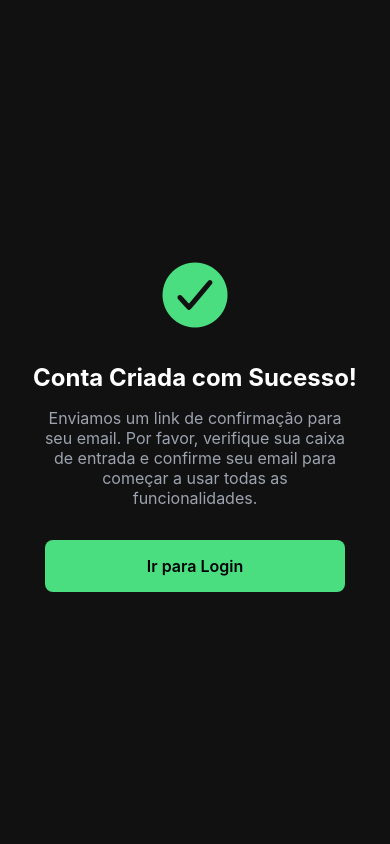
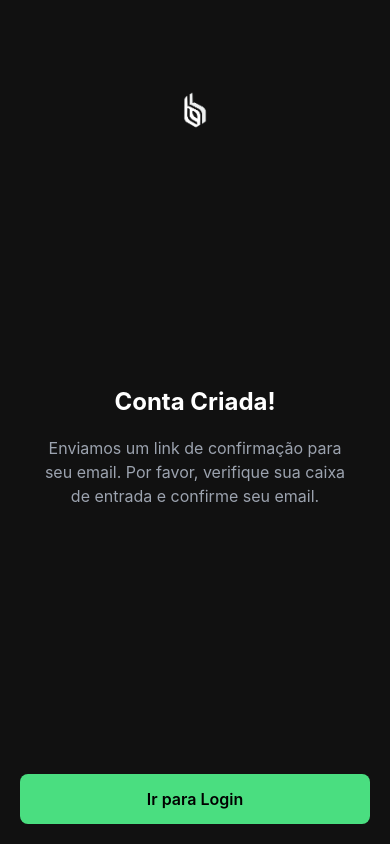
Before and after one commit to tonipcv/ft-apple, a React Native app: screen /RegisterSuccess in a window 390 px wide. Built offline with nearby package versions, Linux system fonts and the light colour scheme; what expo-web-browser would draw is missing.

Commit message:
email funcionando

```diff
--- a/App.tsx
+++ b/App.tsx
@@ -1,7 +1,6 @@
-import React from 'react';
 import { NavigationContainer } from '@react-navigation/native';
+import { AuthProvider } from './src/contexts/AuthContext';
 import AppNavigator from './src/navigation/AppNavigator';
-import { AuthProvider } from './src/contexts/AuthContext';
 
 export default function App() {
   return (
--- a/src/contexts/AuthContext.tsx
+++ b/src/contexts/AuthContext.tsx
@@ -5,18 +5,19 @@ import AsyncStorage from '@react-native-async-storage/async-storage';
 import { CommonActions, useNavigation } from '@react-navigation/native';
 import { NavigationProps } from '../types/navigation';
 
-interface AuthContextType {
+type AuthContextType = {
   user: User | null;
-  session: Session | null;
   signIn: (email: string, password: string) => Promise<void>;
   signOut: () => Promise<void>;
-  loading: boolean;
-}
+  isRegistering: boolean;
+  setIsRegistering: (value: boolean) => void;
+};
 
-const AuthContext = createContext<AuthContextType>({} as AuthContextType);
+export const AuthContext = createContext<AuthContextType | undefined>(undefined);
 
 export function AuthProvider({ children }: { children: React.ReactNode }) {
   const [user, setUser] = useState<User | null>(null);
+  const [isRegistering, setIsRegistering] = useState(false);
   const [session, setSession] = useState<Session | null>(null);
   const [loading, setLoading] = useState(true);
   const navigation = useNavigation<NavigationProps>();
@@ -35,7 +36,7 @@ export function AuthProvider({ children }: { children: React.ReactNode }) {
       setUser(session?.user ?? null);
       setLoading(false);
 
-      if (event === 'SIGNED_IN') {
+      if (event === 'SIGNED_IN' && !isRegistering) {
         navigation.dispatch(
           CommonActions.reset({
             index: 0,
@@ -60,7 +61,7 @@ export function AuthProvider({ children }: { children: React.ReactNode }) {
     });
 
     return () => subscription.unsubscribe();
-  }, [navigation]);
+  }, [navigation, isRegistering]);
 
   const signIn = async (email: string, password: string) => {
     console.log('Iniciando signIn no AuthContext');
@@ -88,14 +89,16 @@ export function AuthProvider({ children }: { children: React.ReactNode }) {
     }
   };
 
+  const value = {
+    user,
+    signIn,
+    signOut,
+    isRegistering,
+    setIsRegistering,
+  };
+
   return (
-    <AuthContext.Provider value={{
-      user,
-      session,
-      signIn,
-      signOut,
-      loading,
-    }}>
+    <AuthContext.Provider value={value}>
       {children}
     </AuthContext.Provider>
   );
--- a/src/navigation/AppNavigator.tsx
+++ b/src/navigation/AppNavigator.tsx
@@ -1,74 +1,54 @@
-import React, { useEffect } from 'react';
 import { createNativeStackNavigator } from '@react-navigation/native-stack';
+import LoginScreen from '../screens/Login';
 import RegisterScreen from '../screens/RegisterScreen';
+import RegisterSuccessScreen from '../screens/RegisterSuccessScreen';
+import HomeScreen from '../screens/HomeScreen';
 import Home from '../screens/Home';
-import Login from '../screens/Login';
-import HomeScreen from '../screens/HomeScreen';
-import ForgotPassword from '../screens/ForgotPassword';
-import RegisterSuccessScreen from '../screens/RegisterSuccessScreen';
 import { useAuth } from '../contexts/AuthContext';
-import { CommonActions, useNavigation } from '@react-navigation/native';
-
-export type RootStackParamList = {
-  Home: undefined;
-  Login: undefined;
-  Register: undefined;
-  RegisterSuccess: undefined;
-  HomeScreen: undefined;
-  ForgotPassword: undefined;
-  Courses: undefined;
-  Reports: undefined;
-  Alertas: undefined;
-  Suporte: undefined;
-  Perfil: undefined;
-};
+import { RootStackParamList } from '../types/navigation';
 
 const Stack = createNativeStackNavigator<RootStackParamList>();
 
-function AppNavigator() {
-  const { session, loading } = useAuth();
-  const navigation = useNavigation();
-
-  useEffect(() => {
-    if (session) {
-      // Se houver uma sessão ativa, redireciona para HomeScreen
-      navigation.dispatch(
-        CommonActions.reset({
-          index: 0,
-          routes: [{ name: 'HomeScreen' }],
-        })
-      );
-    }
-  }, [session]);
-
-  if (loading) {
-    // Você pode adicionar uma tela de splash aqui
-    return null;
-  }
+export default function AppNavigator() {
+  const { user, isRegistering } = useAuth();
 
   return (
     <Stack.Navigator
-      initialRouteName={session ? "HomeScreen" : "Home"}
       screenOptions={{
         headerShown: false,
-        animation: 'slide_from_right'
       }}
+      initialRouteName="Home"
     >
-      {/* Rotas públicas */}
-      {!session ? (
+      {user?.id && !isRegistering ? (
+        <Stack.Screen
+          name="HomeScreen"
+          component={HomeScreen}
+          options={{ gestureEnabled: false }}
+        />
+      ) : (
         <>
-          <Stack.Screen name="Home" component={Home} />
-          <Stack.Screen name="Login" component={Login} />
-          <Stack.Screen name="Register" component={RegisterScreen} />
-          <Stack.Screen name="RegisterSuccess" component={RegisterSuccessScreen} />
-          <Stack.Screen name="ForgotPassword" component={ForgotPassword} />
+          <Stack.Screen
+            name="Home"
+            component={Home}
+            options={{ gestureEnabled: false }}
+          />
+          <Stack.Screen
+            name="Login"
+            component={LoginScreen}
+            options={{ gestureEnabled: false }}
+          />
+          <Stack.Screen
+            name="Register"
+            component={RegisterScreen}
+            options={{ gestureEnabled: false }}
+          />
+          <Stack.Screen
+            name="RegisterSuccess"
+            component={RegisterSuccessScreen}
+            options={{ gestureEnabled: false }}
+          />
         </>
-      ) : (
-        // Rotas protegidas
-        <Stack.Screen name="HomeScreen" component={HomeScreen} />
       )}
     </Stack.Navigator>
   );
 }
-
-export default AppNavigator;
--- a/src/screens/RegisterScreen.tsx
+++ b/src/screens/RegisterScreen.tsx
@@ -1,4 +1,4 @@
-import React, { useState } from 'react';
+import React, { useState, useEffect } from 'react';
 import {
   View,
   Text,
@@ -14,17 +14,29 @@ import { NativeStackNavigationProp } from '@react-navigation/native-stack';
 import { RootStackParamList } from '../navigation/AppNavigator';
 import { StatusBar } from 'expo-status-bar';
 import { supabase } from '../lib/supabase';
+import { RouteProp } from '@react-navigation/native';
+import { useAuth } from '../contexts/AuthContext';
 
 type RegisterScreenNavigationProp = NativeStackNavigationProp<
   RootStackParamList,
   'Register'
 >;
 
+type RegisterScreenRouteProp = RouteProp<RootStackParamList, 'Register'>;
+
 type Props = {
   navigation: RegisterScreenNavigationProp;
+  route: RegisterScreenRouteProp;
 };
 
-const RegisterScreen = ({ navigation }: Props) => {
+const RegisterScreen = ({ navigation, route }: Props) => {
+  const { setIsRegistering } = useAuth();
+
+  useEffect(() => {
+    setIsRegistering(true);
+    return () => setIsRegistering(false);
+  }, []);
+
   const [name, setName] = useState('');
   const [email, setEmail] = useState('');
   const [phone, setPhone] = useState('');
@@ -53,7 +65,9 @@ const RegisterScreen = ({ navigation }: Props) => {
 
     try {
       setLoading(true);
-      console.log('Iniciando processo de registro...');
+
+      // Desativa a sessão atual se houver alguma
+      await supabase.auth.signOut();
 
       const { data: signUpData, error: signUpError } = await supabase.auth.signUp({
         email,
@@ -61,8 +75,9 @@ const RegisterScreen = ({ navigation }: Props) => {
         options: {
           data: {
             name,
-            phone,
+            phone_number: phone,
           },
+          emailRedirectTo: 'ft://auth/callback'
         }
       });
 
@@ -91,16 +106,30 @@ const RegisterScreen = ({ navigation }: Props) => {
       if (signUpData?.user) {
         console.log('Registro bem-sucedido:', signUpData);
 
-        Alert.alert(
-          'Conta Criada!',
-          'Enviamos um link de confirmação para seu email. Por favor, verifique sua caixa de entrada e confirme seu email.',
-          [
-            {
-              text: 'OK',
-              onPress: () => navigation.navigate('RegisterSuccess')
-            }
-          ]
-        );
+        // 2. Salvar dados adicionais na tabela de perfis
+        const { error: profileError } = await supabase
+          .from('profiles')
+          .upsert({
+            id: signUpData.user.id,
+            name: name,
+            phone_number: phone,
+            phone_local_code: '+55',
+            email: email,
+            updated_at: new Date(),
+          });
+
+        if (profileError) {
+          console.error('Erro ao salvar perfil:', profileError);
+        }
+
+        // Força logout
+        await supabase.auth.signOut();
+
+        // Navega para a tela de sucesso
+        navigation.reset({
+          index: 0,
+          routes: [{ name: 'RegisterSuccess' }],
+        });
       }
     } catch (err) {
       console.log('Erro inesperado:', err);
--- a/src/screens/RegisterSuccessScreen.tsx
+++ b/src/screens/RegisterSuccessScreen.tsx
@@ -1,33 +1,39 @@
 import React from 'react';
 import {
-  StyleSheet,
   View,
   Text,
-  TouchableOpacity,
+  StyleSheet,
   SafeAreaView,
   Image,
+  TouchableOpacity,
 } from 'react-native';
 import { StatusBar } from 'expo-status-bar';
-import { useNavigation } from '@react-navigation/native';
 import { NavigationProps } from '../types/navigation';
-import { Ionicons } from '@expo/vector-icons';
 
-export default function RegisterSuccessScreen() {
-  const navigation = useNavigation<NavigationProps>();
+type Props = {
+  navigation: NavigationProps;
+};
 
+const RegisterSuccessScreen = ({ navigation }: Props) => {
   return (
     <SafeAreaView style={styles.container}>
       <StatusBar style="light" />
 
       <View style={styles.content}>
-        <View style={styles.iconContainer}>
-          <Ionicons name="checkmark-circle" size={80} color="#4ade80" />
+        <View style={styles.logoContainer}>
+          <Image
+            source={require('../../assets/ft-icone.png')}
+            style={styles.logo}
+            resizeMode="contain"
+          />
         </View>
 
-        <Text style={styles.title}>Conta Criada com Sucesso!</Text>
-        <Text style={styles.subtitle}>
-          Enviamos um link de confirmação para seu email. Por favor, verifique sua caixa de entrada e confirme seu email para começar a usar todas as funcionalidades.
-        </Text>
+        <View style={styles.messageContainer}>
+          <Text style={styles.title}>Conta Criada!</Text>
+          <Text style={styles.message}>
+            Enviamos um link de confirmação para seu email. Por favor, verifique sua caixa de entrada e confirme seu email.
+          </Text>
+        </View>
 
         <TouchableOpacity
           style={styles.button}
@@ -38,7 +44,7 @@ export default function RegisterSuccessScreen() {
       </View>
     </SafeAreaView>
   );
-}
+};
 
 const styles = StyleSheet.create({
   container: {
@@ -48,38 +54,48 @@ const styles = StyleSheet.create({
   content: {
     flex: 1,
     padding: 20,
+    justifyContent: 'space-between',
+  },
+  logoContainer: {
+    alignItems: 'center',
+    marginTop: 60,
+  },
+  logo: {
+    width: 120,
+    height: 60,
+  },
+  messageContainer: {
+    flex: 1,
     justifyContent: 'center',
     alignItems: 'center',
-  },
-  iconContainer: {
-    marginBottom: 24,
+    paddingHorizontal: 20,
   },
   title: {
     fontSize: 24,
     fontWeight: 'bold',
     color: '#fff',
+    marginBottom: 20,
     textAlign: 'center',
-    marginBottom: 16,
   },
-  subtitle: {
+  message: {
     fontSize: 16,
     color: '#9ca3af',
     textAlign: 'center',
-    marginBottom: 32,
-    paddingHorizontal: 20,
+    lineHeight: 24,
   },
   button: {
     backgroundColor: '#4ade80',
-    paddingVertical: 16,
-    paddingHorizontal: 32,
+    height: 50,
     borderRadius: 8,
-    width: '100%',
-    maxWidth: 300,
+    justifyContent: 'center',
+    alignItems: 'center',
+    marginTop: 20,
   },
   buttonText: {
     color: '#000',
     fontSize: 16,
     fontWeight: '600',
-    textAlign: 'center',
   },
 });
+
+export default RegisterSuccessScreen;
```
Also changed, not shown: src/types/navigation.ts (+2 -6 lines), src/screens/Home.tsx (line endings or trailing spaces).
